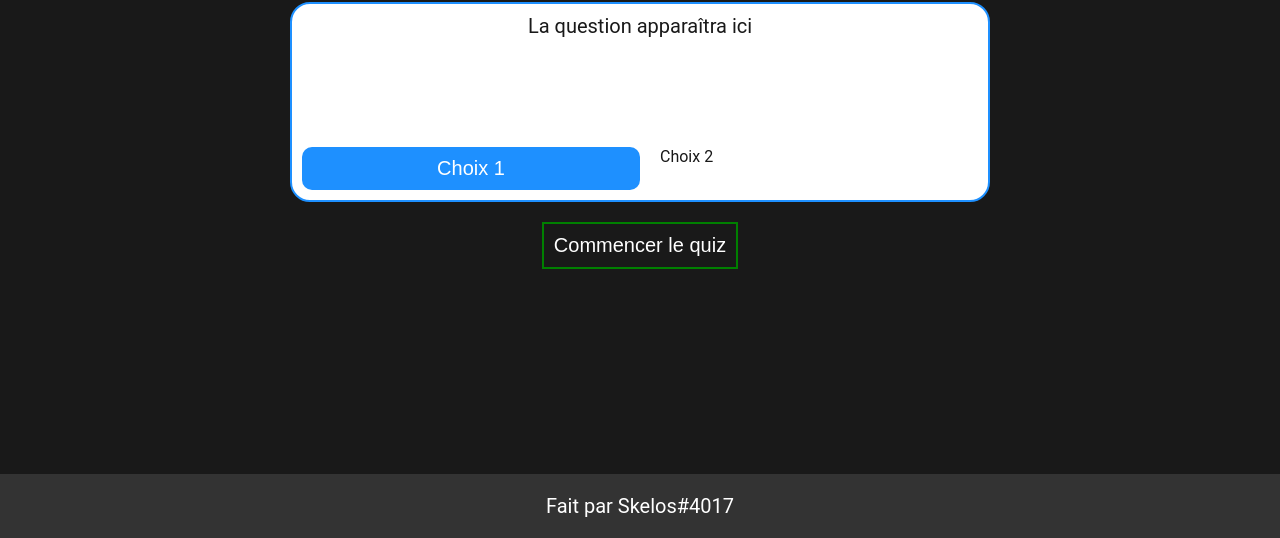
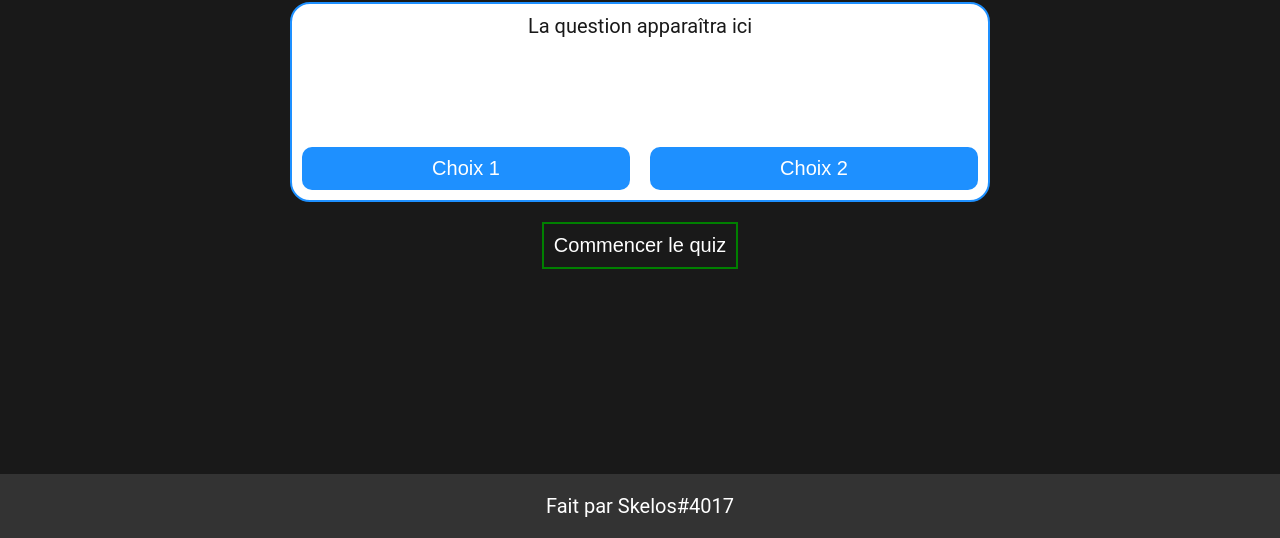
Before and after one commit to SkelosJS/MyQUIZZZ, a plain HTML site: page index.html in a window 1280 px wide. Shown: the part 262-800 px from the top of the page. Drawn offline with Linux system fonts and the light colour scheme.

Commit message:
fixed index.html file

```diff
--- a/index.html
+++ b/index.html
@@ -18,7 +18,7 @@
                 </div>
                 <div class="choices">
                     <button id="first-choice" class="response-button">Choix 1</button>
-                    <buton id="second-choice" class="response-button">Choix 2</button>
+                    <button id="second-choice" class="response-button">Choix 2</button>
                 </div>
             </div>
 
```
